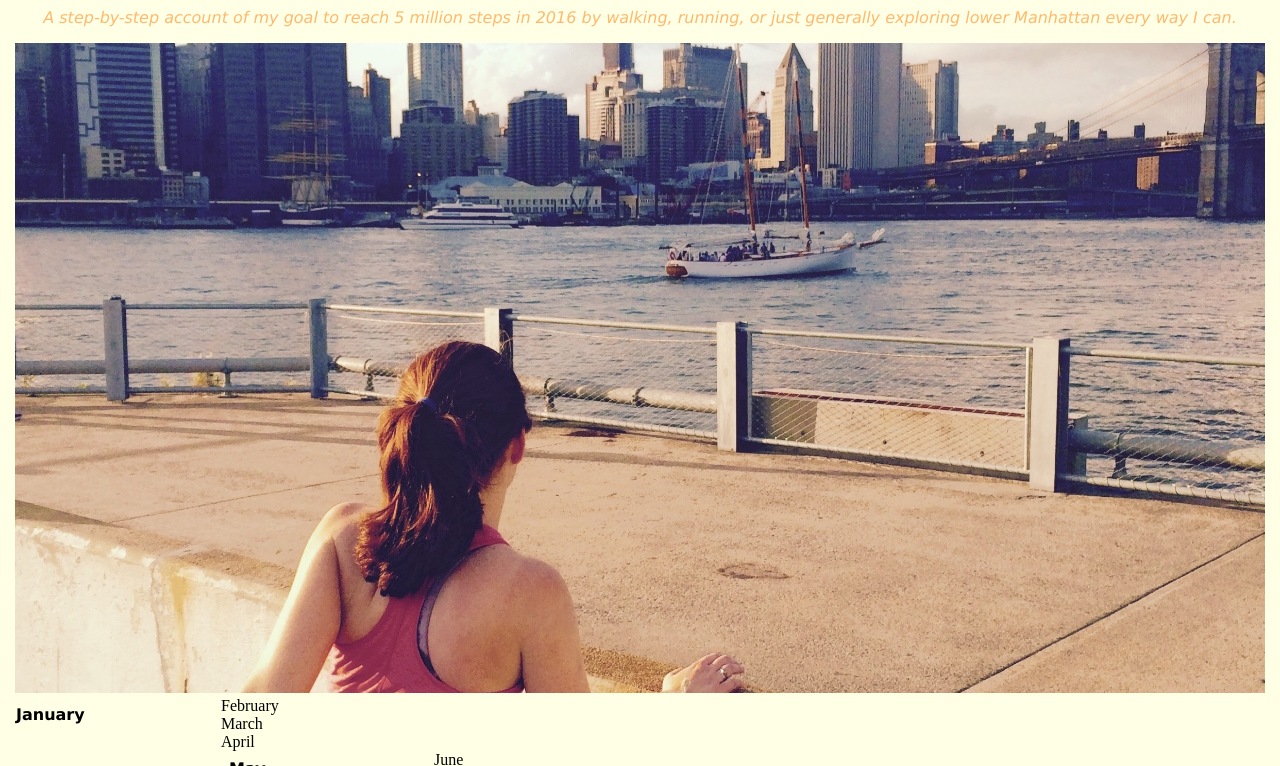
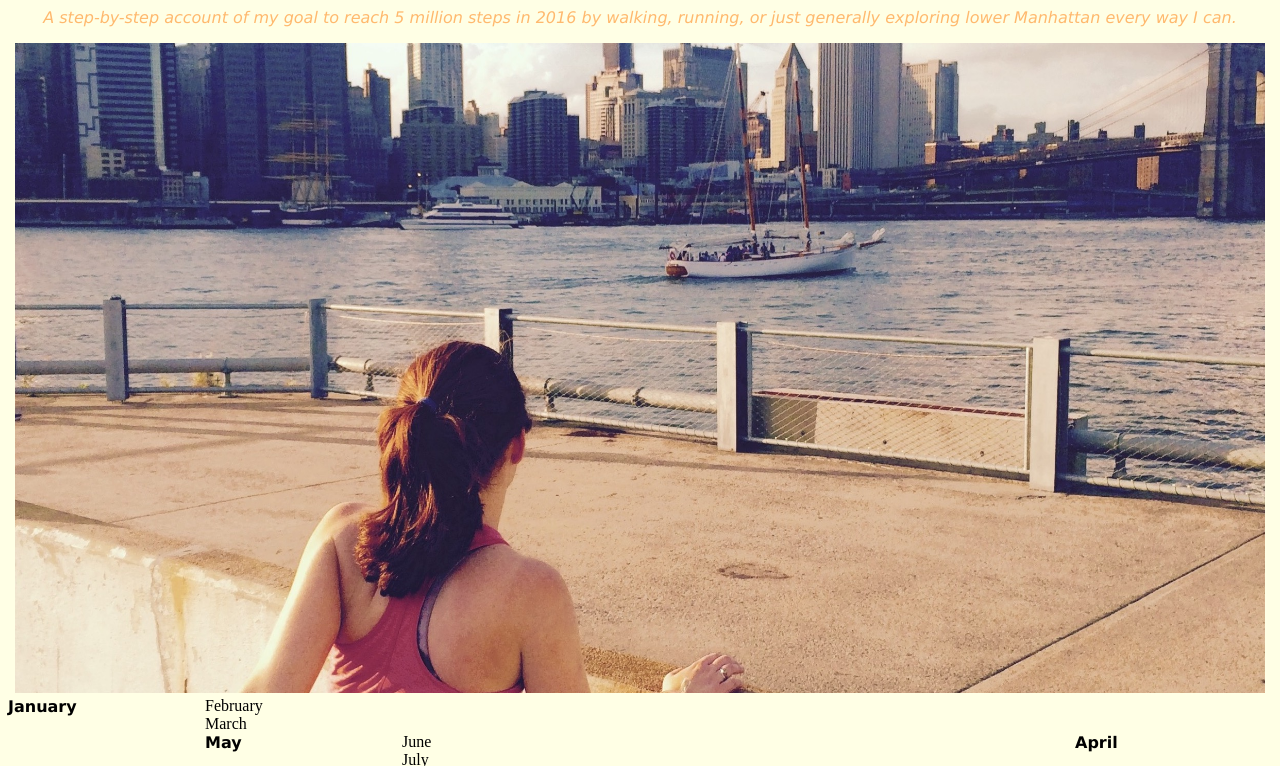
Before and after one commit to hfarmer/hfarmer.github.io, a plain HTML site: page unit_3/index.html in a window 1280 px wide. Shown: the part 105-871 px from the top of the page. Drawn offline with Linux system fonts and the light colour scheme.

Commit message:
adding some right floats

```diff
--- a/unit_3/css/style.css
+++ b/unit_3/css/style.css
@@ -28,7 +28,6 @@ h1 {
 
 .month1 {
     float: left;
-    margin: 8px;
     width: 197px;
     height: 197px;
     border: 2px black;
@@ -38,3 +37,13 @@ h1 {
 	font-size: 16px;
 
 }
+.month4 {
+	float: right;
+    width: 197px;
+    height: 197px;
+    border: 2px black;
+    padding: 1px black;
+    font-family: "Lucida Grande", Sans;
+	font-weight: bold;
+	font-size: 16px;
+}
```
